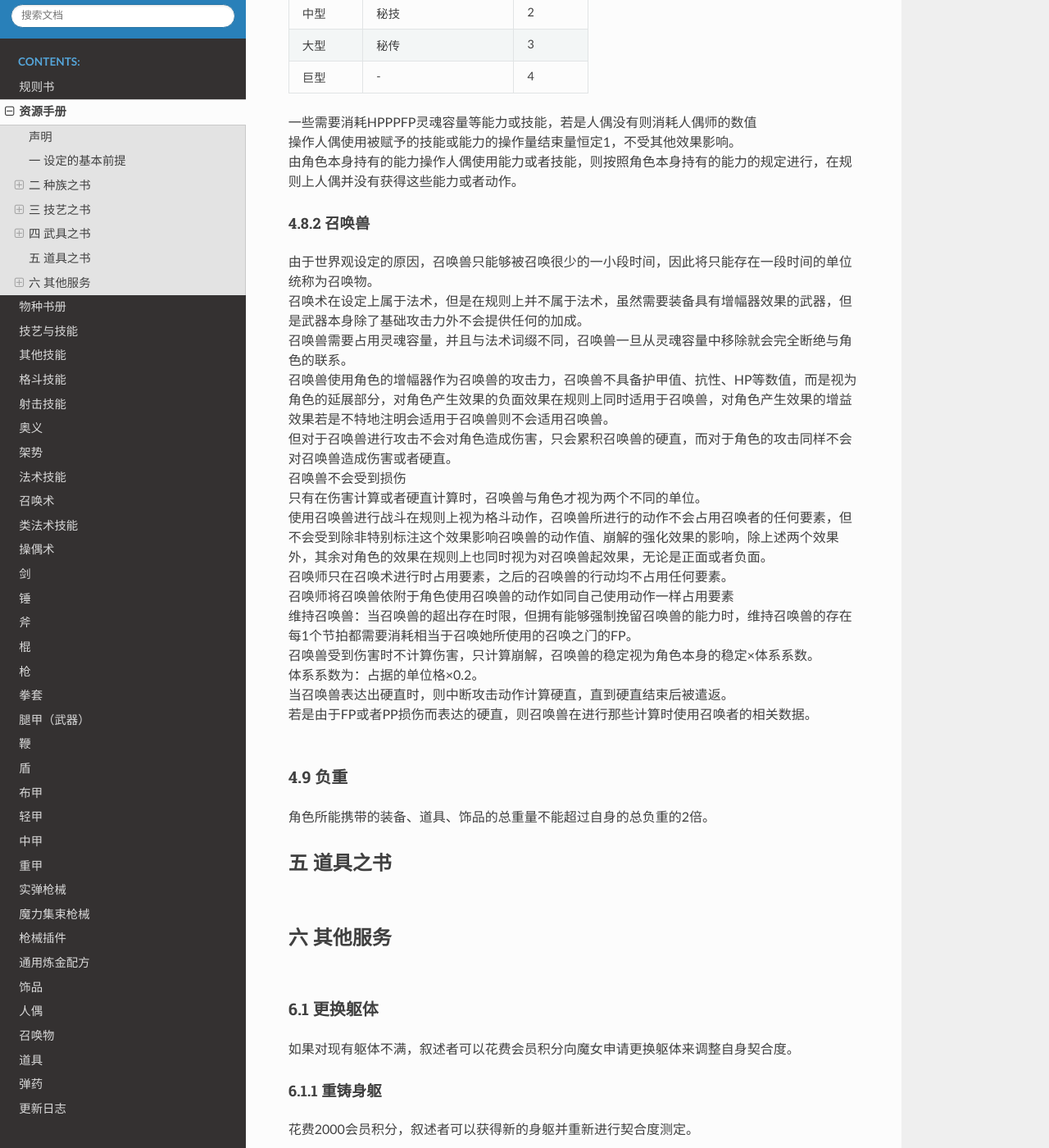
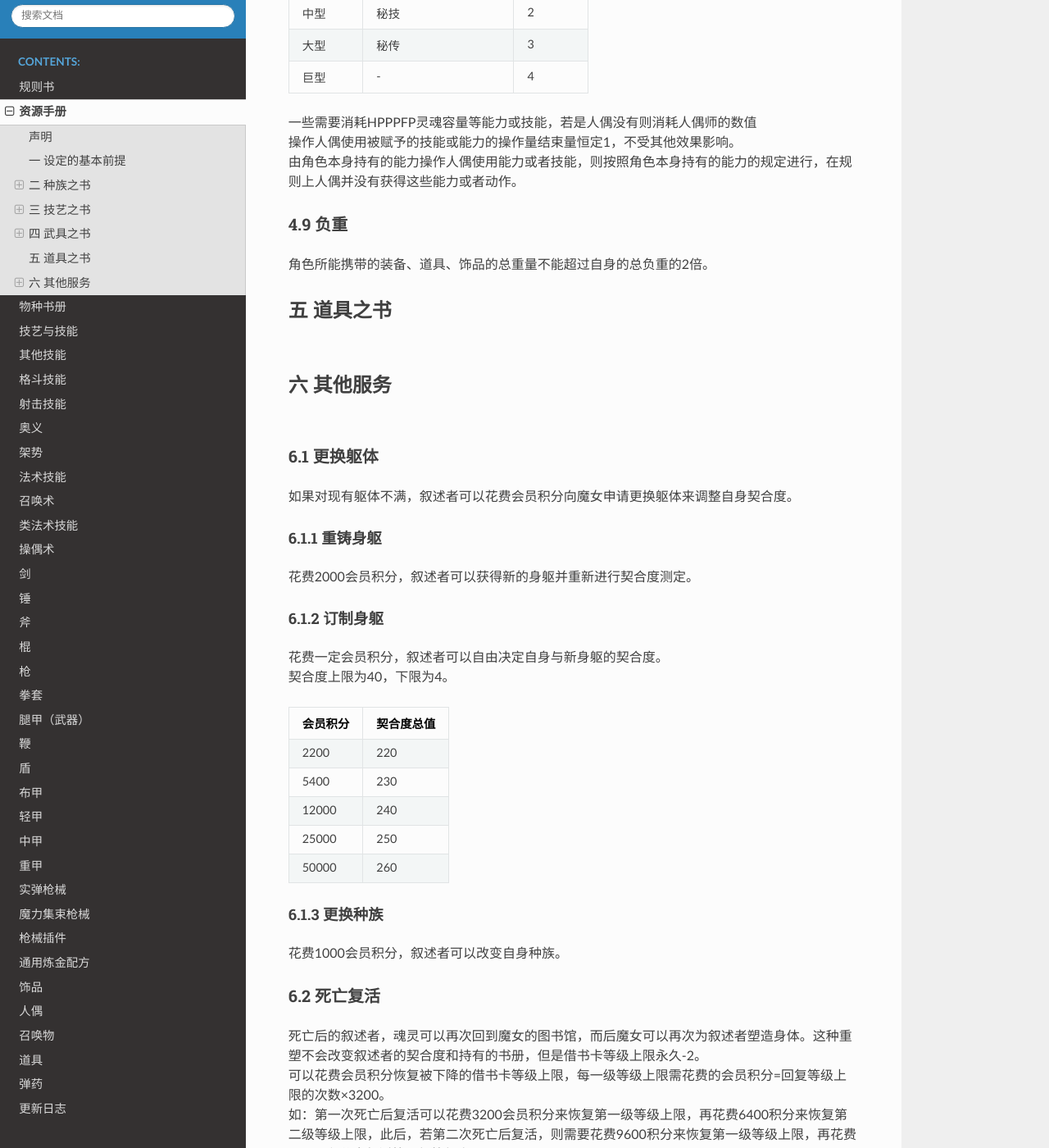
Before and after one commit to DDCQA/LOSV1Docs-, a Sphinx documentation site: the page built from source/resource.md, in a window 1280 px wide and 1400 px high, scrolled down 24740 px. Shown: the whole window at 82% size. Built offline with Sphinx 7.4.7 and the Read the Docs theme 2.0.0, drawn with Linux system fonts in a browser that asks for light colours.

Commit message:
Update resource.md

```diff
--- a/source/resource.md
+++ b/source/resource.md
@@ -579,7 +579,7 @@
 使用后能够暂时赋予各种各样效果的道具，道具通常需要拥有特定的知识技能才能够使用，且在一次战斗中最多只能使用规定的次数，但道具的使用次数在下一次战斗开始时重置。<br/>
  道具携带在身上仍旧需要占用负重。<br/>
 
-### 4.8 人偶与召唤兽
+### 4.8 人偶
 #### 4.8.1 人偶操作
 能够长时间存在的，不属于角色自身但是玩家可以操作的单位，无论是巨型机甲、小型自走火炮，侦查机器人等,在魔女之歌中被统称为人偶，受到人偶术技能的操控。<br/>
  想要操作人偶需要装备带有布线器效果的武器，并且人偶处于布线器的操控范围内。<br/>
@@ -633,22 +633,6 @@
  操作人偶使用被赋予的技能或能力的操作量结束量恒定1，不受其他效果影响。<br/>
  由角色本身持有的能力操作人偶使用能力或者技能，则按照角色本身持有的能力的规定进行，在规则上人偶并没有获得这些能力或者动作。<br/>
 
-#### 4.8.2 召唤兽
-由于世界观设定的原因，召唤兽只能够被召唤很少的一小段时间，因此将只能存在一段时间的单位统称为召唤物。<br/>
- 召唤术在设定上属于法术，但是在规则上并不属于法术，虽然需要装备具有增幅器效果的武器，但是武器本身除了基础攻击力外不会提供任何的加成。<br/>
- 召唤兽需要占用灵魂容量，并且与法术词缀不同，召唤兽一旦从灵魂容量中移除就会完全断绝与角色的联系。<br/>
- 召唤兽使用角色的增幅器作为召唤兽的攻击力，召唤兽不具备护甲值、抗性、HP等数值，而是视为角色的延展部分，对角色产生效果的负面效果在规则上同时适用于召唤兽，对角色产生效果的增益效果若是不特地注明会适用于召唤兽则不会适用召唤兽。<br/>
- 但对于召唤兽进行攻击不会对角色造成伤害，只会累积召唤兽的硬直，而对于角色的攻击同样不会对召唤兽造成伤害或者硬直。<br/>
- 召唤兽不会受到损伤<br/>
- 只有在伤害计算或者硬直计算时，召唤兽与角色才视为两个不同的单位。<br/>
- 使用召唤兽进行战斗在规则上视为格斗动作，召唤兽所进行的动作不会占用召唤者的任何要素，但不会受到除非特别标注这个效果影响召唤兽的动作值、崩解的强化效果的影响，除上述两个效果外，其余对角色的效果在规则上也同时视为对召唤兽起效果，无论是正面或者负面。<br/>
- 召唤师只在召唤术进行时占用要素，之后的召唤兽的行动均不占用任何要素。<br/>
- 召唤师将召唤兽依附于角色使用召唤兽的动作如同自己使用动作一样占用要素<br/>
- 维持召唤兽：当召唤兽的超出存在时限，但拥有能够强制挽留召唤兽的能力时，维持召唤兽的存在每1个节拍都需要消耗相当于召唤她所使用的召唤之门的FP。<br/>
- 召唤兽受到伤害时不计算伤害，只计算崩解，召唤兽的稳定视为角色本身的稳定×体系系数。<br/>
- 体系系数为：占据的单位格×0.2。<br/>
- 当召唤兽表达出硬直时，则中断攻击动作计算硬直，直到硬直结束后被遣返。<br/>
- 若是由于FP或者PP损伤而表达的硬直，则召唤兽在进行那些计算时使用召唤者的相关数据。<br/><br/>
 ### 4.9 负重
 
 角色所能携带的装备、道具、饰品的总重量不能超过自身的总负重的2倍。<br/>
```
